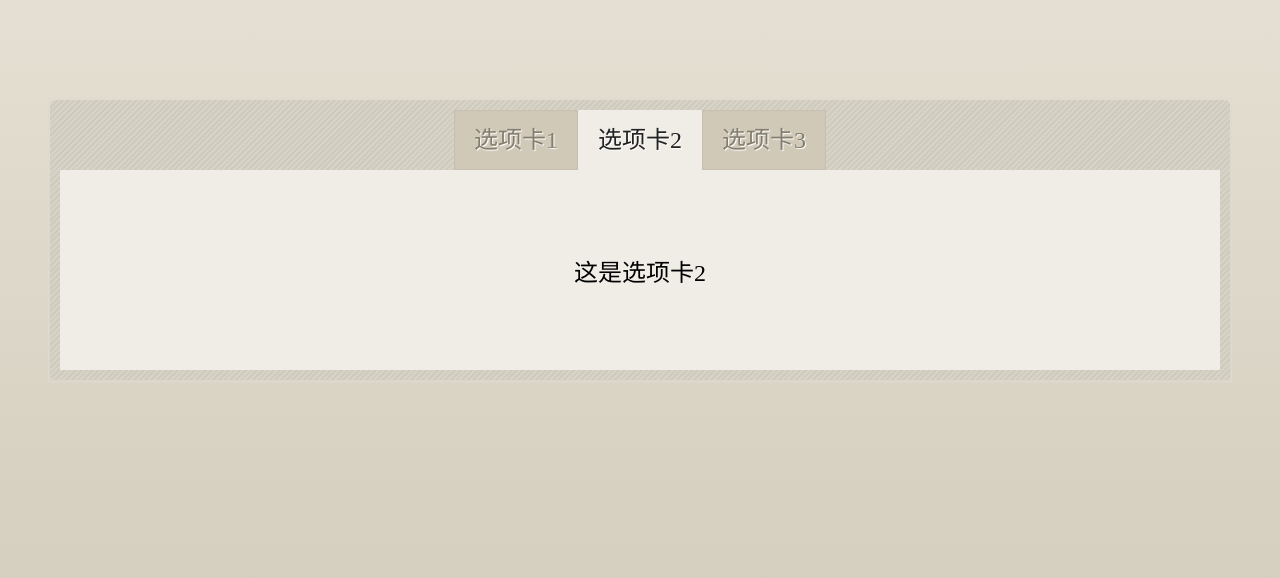
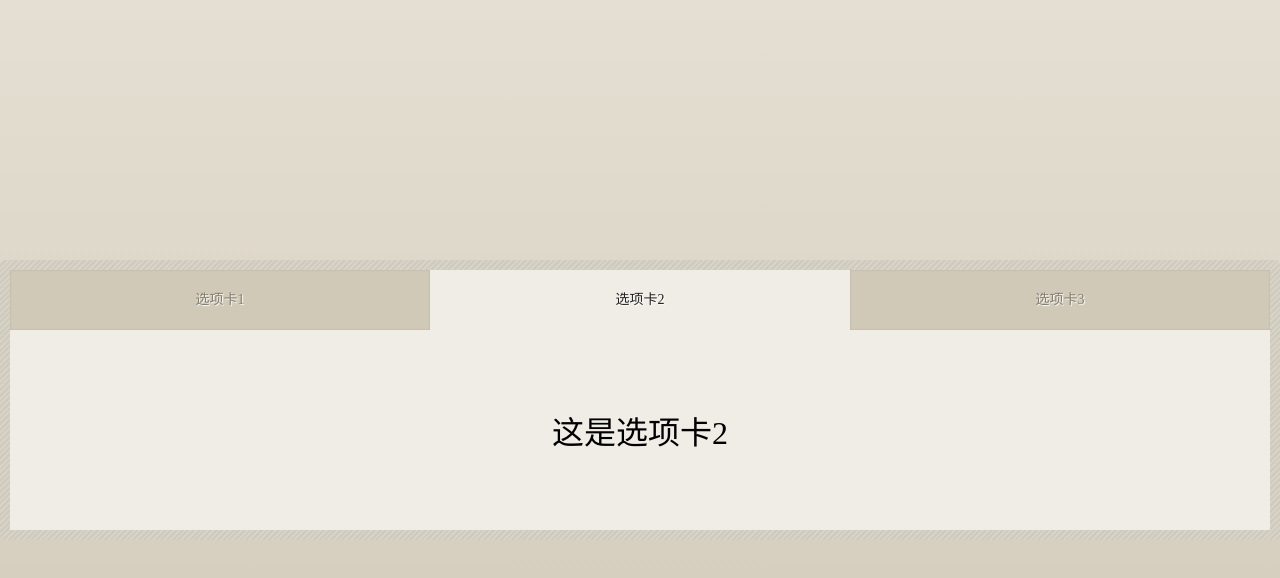
Before and after one commit to yinguangyao/components, a React app: page / in a window 1280 px wide. Shown: the top 578 px of the page. Built offline with nearby package versions, Linux system fonts and the light colour scheme.

Commit message:
add style

```diff
--- a/index.html
+++ b/index.html
@@ -7,6 +7,6 @@
     <title>demos</title>
 </head>
 <body>
-    <div id="app"></div>
+    <div id="app" class="flexbox"></div>
 </body>
 </html>
--- /dev/null
+++ b/native/css/tab.css
@@ -0,0 +1,79 @@
+@charset "UTF-8";
+/* 这个是组件内部的样式 */
+* {
+  margin: 0;
+  padding: 0; }
+
+html, body, #app {
+	font-size: 14px;
+	width: 100%;
+	height: 100%; }
+
+body {
+	background: linear-gradient(to bottom, #e5dfd3 0%, #d0c9b8 100%);
+	display: flex;
+	justify-content: center;
+	align-items: center; }
+
+ul, li {
+  list-style: none; }
+
+.show {
+  display: block; }
+
+.hide {
+  display: none !important; }
+
+.tabs {
+  background: repeating-linear-gradient(-45deg, #D7D3C7, #D7D3C7 2px, #CECABE 2px, #CECABE 4px);
+  padding: 10px;
+  overflow: hidden;
+  position: relative;
+  border-radius: 5px;
+  width: 500px; }
+  .tabs .tab-nav-list {
+    display: flex;
+    border-bottom: none;
+    justify-content: center; }
+    .tabs .tab-nav-list .tab-nav-item {
+      padding: 10px 20px;
+      text-align: center;
+      line-height: 40px;
+      flex: 1;
+      height: 40px;
+      text-overflow: ellipsis;
+      white-space: nowrap;
+      overflow: hidden;
+      background: #d0c9b8;
+      color: #847E6F;
+      text-shadow: 1px 1px 1px white;
+      box-shadow: inset 0 0 2px rgba(0, 0, 0, 0.15);
+      transition-property: background;
+      transition-duration: .5s;
+      transition-timing-function: ease-in-out; }
+    .tabs .tab-nav-list .cur {
+      background: #F0EDE6;
+      color: #222222;
+      box-shadow: none; }
+  .tabs .tab-content .tab-pane {
+    background: #F0EDE6;
+    border-top: none;
+    text-align: center;
+    font-size: 2rem;
+    min-height: 200px;
+    display: flex;
+    align-items: center;
+    justify-content: center;
+    transition-property: display;
+    transition-duration: .5s;
+    transition-timing-function: ease-in-out; }
+  .tabs:before {
+    content: "";
+    display: block;
+    left: -2px;
+    top: -2px;
+    bottom: -2px;
+    right: -2px;
+    position: absolute;
+    border: 1px solid #dddad1;
+    z-index: -1; }
--- a/native/tab.html
+++ b/native/tab.html
@@ -5,14 +5,7 @@
     <meta name="viewport" content="width=device-width, initial-scale=1.0">
     <meta http-equiv="X-UA-Compatible" content="ie=edge">
     <title>demos</title>
-    <link href="../react/build/css/index.css" rel="stylesheet" type="text/css" />
-    <style>
-        body {
-            display: flex;
-            justify-content: center;
-            align-items: center;
-        }
-    </style>
+    <link href="css/tab.css" rel="stylesheet" type="text/css" />
 </head>
 <body>
     <div class="tabs" id="tabs"></div>
--- a/react/src/App.scss
+++ b/react/src/App.scss
@@ -1,7 +1,6 @@
 * {
     margin: 0;
     padding: 0;
-    font-size: 24px;
 }
 ul, li {
     list-style: none;
@@ -12,8 +11,16 @@ html, body, #app {
 }
 body {
     background: linear-gradient(to bottom, #e5dfd3 0%,#d0c9b8 100%);
+    font-size: 14px;
+}
+.flexbox {
+    display: flex;
+    display: -webkit-flex;
+    justify-content: center;
+    align-items: center;
 }
 #app {
-    padding: 100px 50px;
-    box-sizing: border-box;
+    overflow: hidden;
+    display: flex;
+    display: -webkit-flex;
 }
--- a/react/src/components/Tabs.scss
+++ b/react/src/components/Tabs.scss
@@ -23,17 +23,25 @@
 .tabs {
     background: repeating-linear-gradient( -45deg, #D7D3C7, #D7D3C7 2px, #CECABE 2px, #CECABE 4px);
     padding: 10px;
-    position: relative;
+    overflow: hidden;
+    position: absolute;
     border-radius: 5px;
+    box-sizing: border-box;
+    width: 100%;
     .tab-nav-list {
         display: flex;
         border-bottom: none;
         justify-content: center;
+        height: 60px;
         .tab-nav-item {
             padding: 10px 20px;
             text-align: center;
             line-height: 40px;
+            flex: 1;
             height: 40px;
+            text-overflow: ellipsis;
+            white-space: nowrap;
+            overflow: hidden;
             background: #d0c9b8;
             color: #847E6F;
             text-shadow: 1px 1px 1px white;
@@ -50,6 +58,7 @@
             background: #F0EDE6;
             border-top: none;
             text-align: center;
+            font-size: 2rem;
             min-height: 200px;
             display: flex;
             align-items:center;
```
Also changed, not shown: 2 other files (tests, documents, lock files or other folders).
